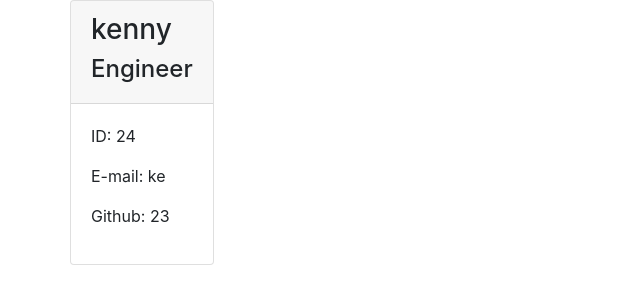
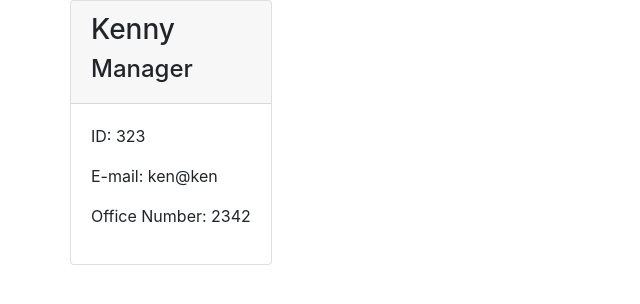
Before and after one commit to Thewa55/Team-Profile-Generator, a website: page team.html in a window 1280 px wide. Shown: the whole page, without its empty margins (0-640 px from the left). Drawn offline with nearby package versions, Linux system fonts and the light colour scheme.

Commit message:
Fixed officeNumber not reading

```diff
--- a/index.js
+++ b/index.js
@@ -31,7 +31,7 @@ async function userPrompt(){
     name: "member"
   }
   ]).then(async function(employee){
-    const manager = new Manager(employee.name, employee.id, employee.email, employee.officenumber)
+    const manager = new Manager(employee.name, employee.id, employee.email, employee.officeNumber)
     // employee.role = "Manager"
     // console.log(role)
     teamMembers.push(manager)
--- a/lib/htmlRenderer.js
+++ b/lib/htmlRenderer.js
@@ -19,7 +19,7 @@ const render = employees => {
   // console.log(employee.role)
   html.push(employees
     .filter(employee => employee.getRole() === "Manager")
-    .map(manager => renderManager())
+    .map(manager => renderManager(manager))
   );
   html.push(employees
     .filter(employee => employee.getRole() === "Engineer")
@@ -33,7 +33,6 @@ const render = employees => {
 };
 
 const renderManager = manager => {
-  console.log(manager)
   let template = fs.readFileSync(path.resolve(templatesDir, "manager.html"), "utf8");
   template = replacePlaceholders(template, "name", manager.getName());
   template = replacePlaceholders(template, "role", manager.getRole());
@@ -54,6 +53,7 @@ const renderEngineer = engineer => {
 };
 
 const renderIntern = intern => {
+  console.log(intern)
   let template = fs.readFileSync(path.resolve(templatesDir, "intern.html"), "utf8");
   template = replacePlaceholders(template, "name", intern.getName());
   template = replacePlaceholders(template, "role", intern.getRole());
--- a/team.html
+++ b/team.html
@@ -12,13 +12,13 @@
     <div class ="row">
       <div class="card employeeCard">
     <div class="card-header">
-      <h3>kenny</h3>
-      <h4>Engineer</h4>
+      <h3>Kenny</h3>
+      <h4>Manager</h4>
     </div>
     <div class="card-body">
-      <p>ID: 24</p>
-      <p>E-mail: ke</p>
-      <p>Github: 23</p>
+      <p>ID: 323</p>
+      <p>E-mail: ken@ken</p>
+      <p>Office Number: 2342</p>
     </div>
   </div>
     </div>
```
